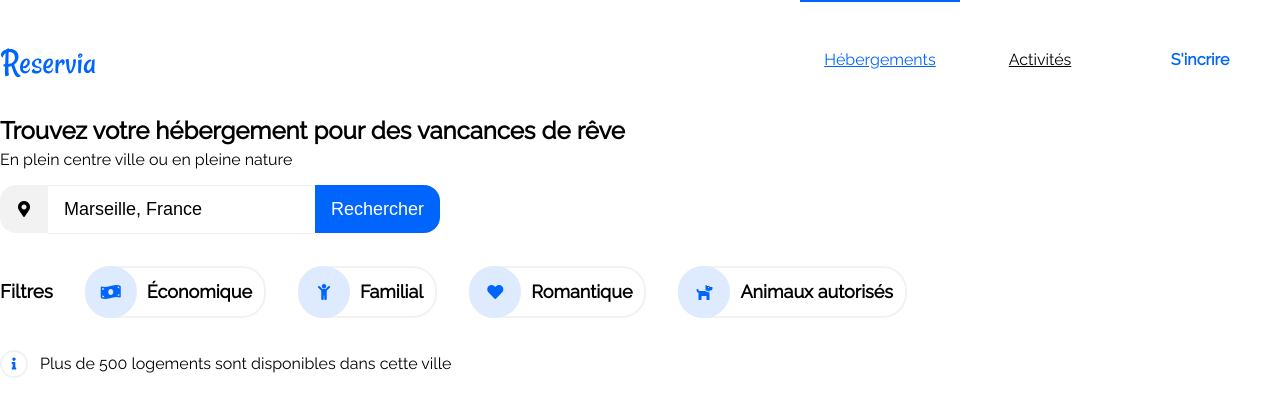
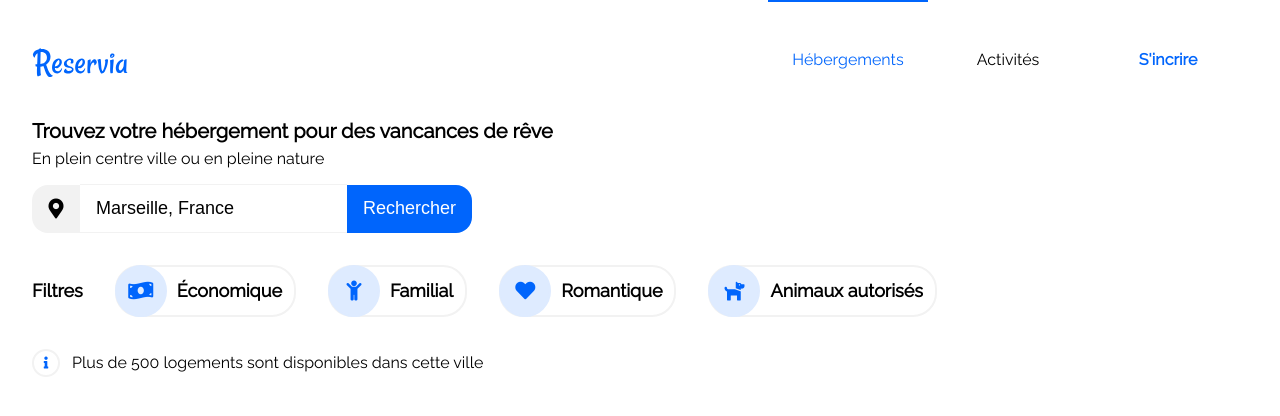
Before and after one commit to LenkaSoma/ClementGatellier_3_10-03-2021, a plain HTML site: page index.html in a window 1280 px wide. Drawn offline with Linux system fonts and the light colour scheme.

Commit message:
Update style.css

```diff
--- a/assets/css/style.css
+++ b/assets/css/style.css
@@ -23,6 +23,50 @@ body {
     font-size: 1rem;
     line-height: 1.2;
     color: var(--color-black);
+}
+h1 {
+    font-size: 1.25rem;
+    font-weight: 600;
+    line-height: 1.4;
+}
+h2 {
+    font-size: 1.25rem;
+    font-weight: 600;
+    line-height: 1.4;
+}
+h3 {
+    font-size: 1.125rem;
+    font-weight: 600;
+    line-height: 1.2;
+}
+a {
+    color: var(--color-black);
+    text-decoration: none;
+    cursor: pointer;
+}
+button {
+    cursor: pointer;
+}
+.fas {
+    font-size: 1.25rem;
+    color: var(--color-black);
+}
+.navigation,
+.search,
+.hosting-menu,
+.activity-menu,
+.footer-menu {
+    padding: 0rem 2.5vw;
+    width: 95vw;
+}
+@media screen and (max-width: 768px) {
+    .search,
+    .hosting-menu,
+    .activity-menu,
+    .footer-menu {
+        padding: 0rem 5vw;
+        width: 90vw;
+    }
 }
 
 /* NAVIGATION */
```
